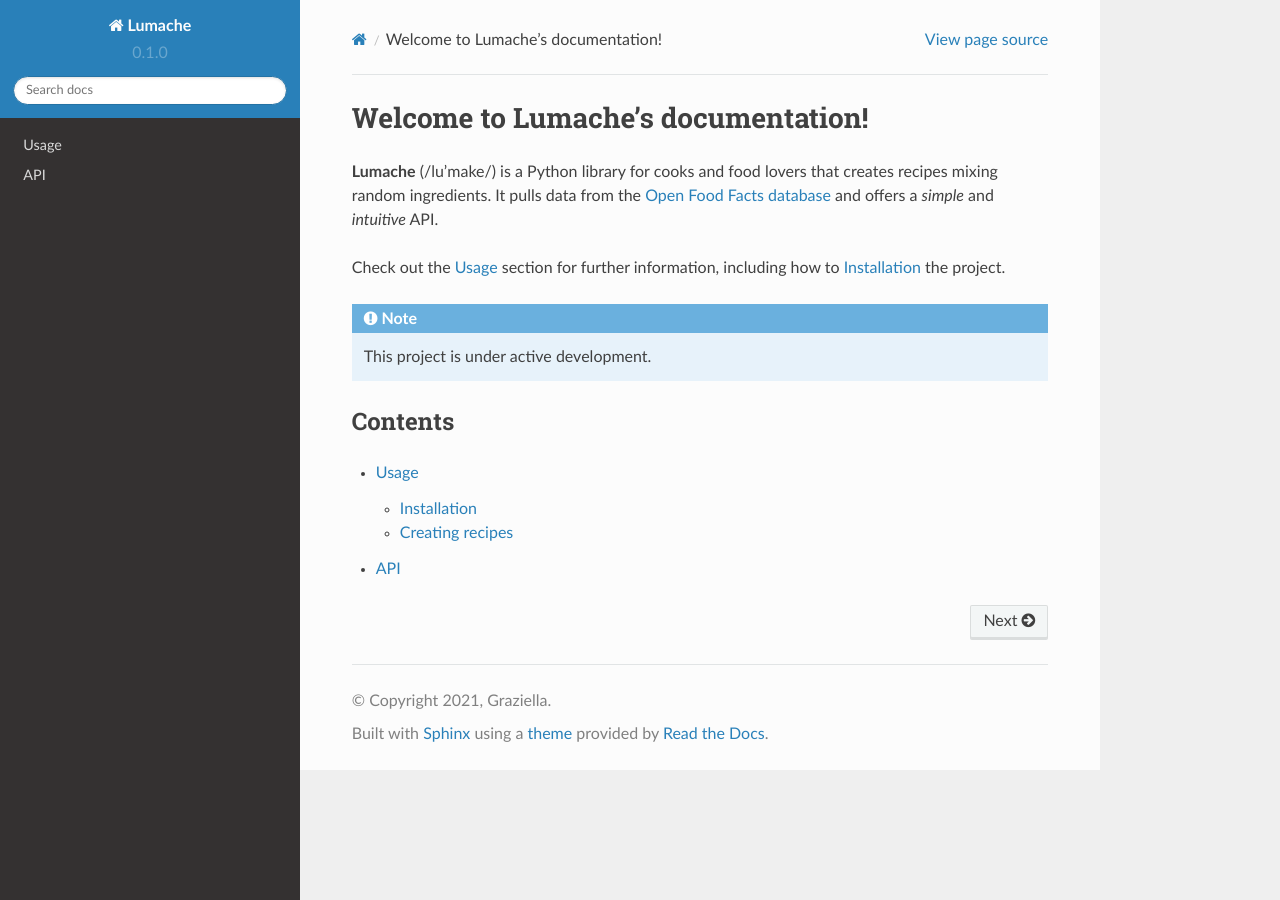
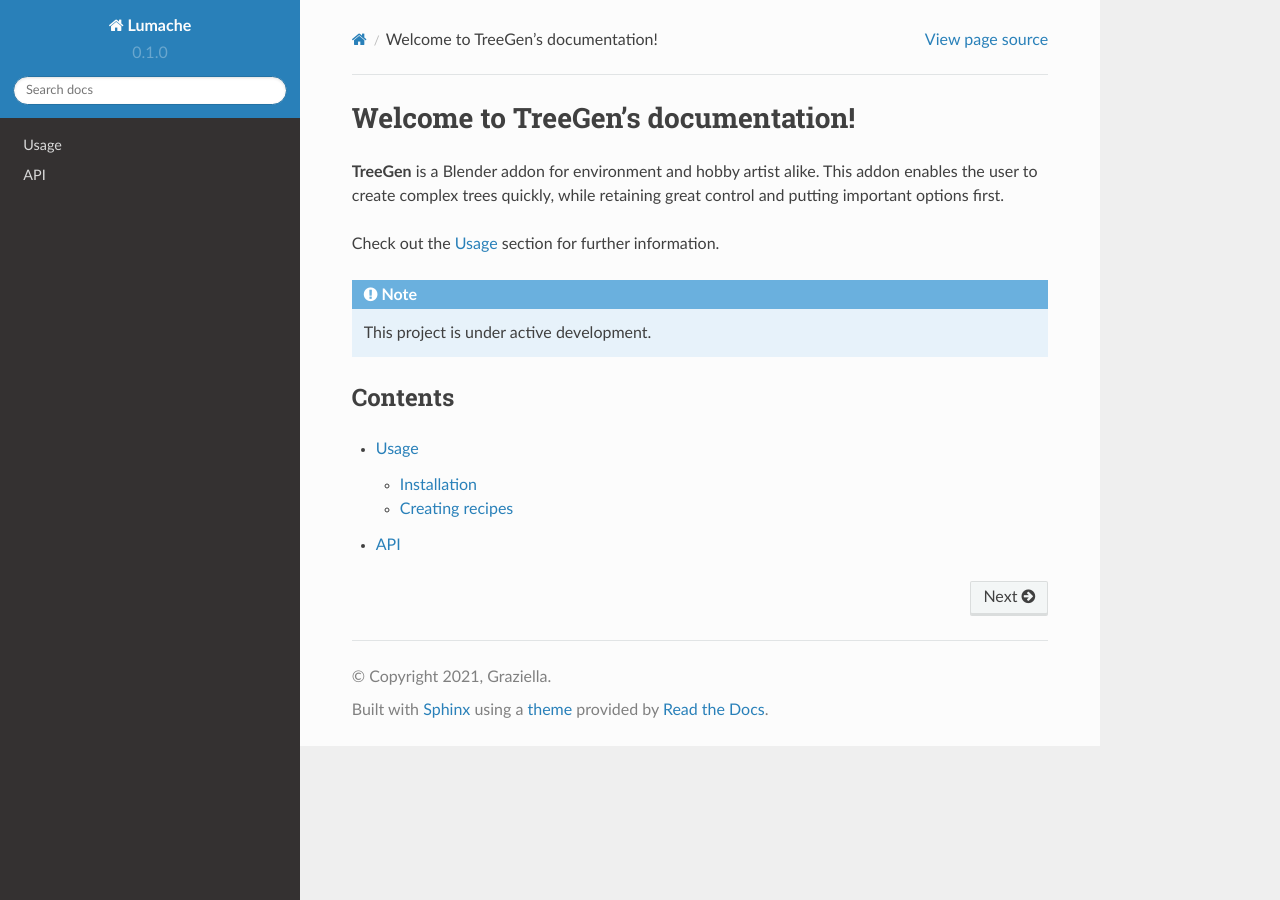
Before and after one commit to TheTrebuchet/VerTree-docs, a Sphinx documentation site: the page built from docs/source/index.rst, in a window 1280 px wide. Built offline with Sphinx 7.4.7 and the Read the Docs theme 2.0.0, drawn with Linux system fonts in a browser that asks for light colours.

Commit message:
some basic changes

```diff
--- a/docs/source/index.rst
+++ b/docs/source/index.rst
@@ -1,13 +1,9 @@
-Welcome to Lumache's documentation!
+Welcome to TreeGen's documentation!
 ===================================
 
-**Lumache** (/lu'make/) is a Python library for cooks and food lovers
-that creates recipes mixing random ingredients.
-It pulls data from the `Open Food Facts database <https://world.openfoodfacts.org/>`_
-and offers a *simple* and *intuitive* API.
+**TreeGen** is a Blender addon for environment and hobby artist alike. This addon enables the user to create complex trees quickly, while retaining great control and putting important options first.
 
-Check out the :doc:`usage` section for further information, including
-how to :ref:`installation` the project.
+Check out the :doc:`usage` section for further information.
 
 .. note::
 
```
Also changed, not shown: lumache.py (deleted, +0 -23 lines).
